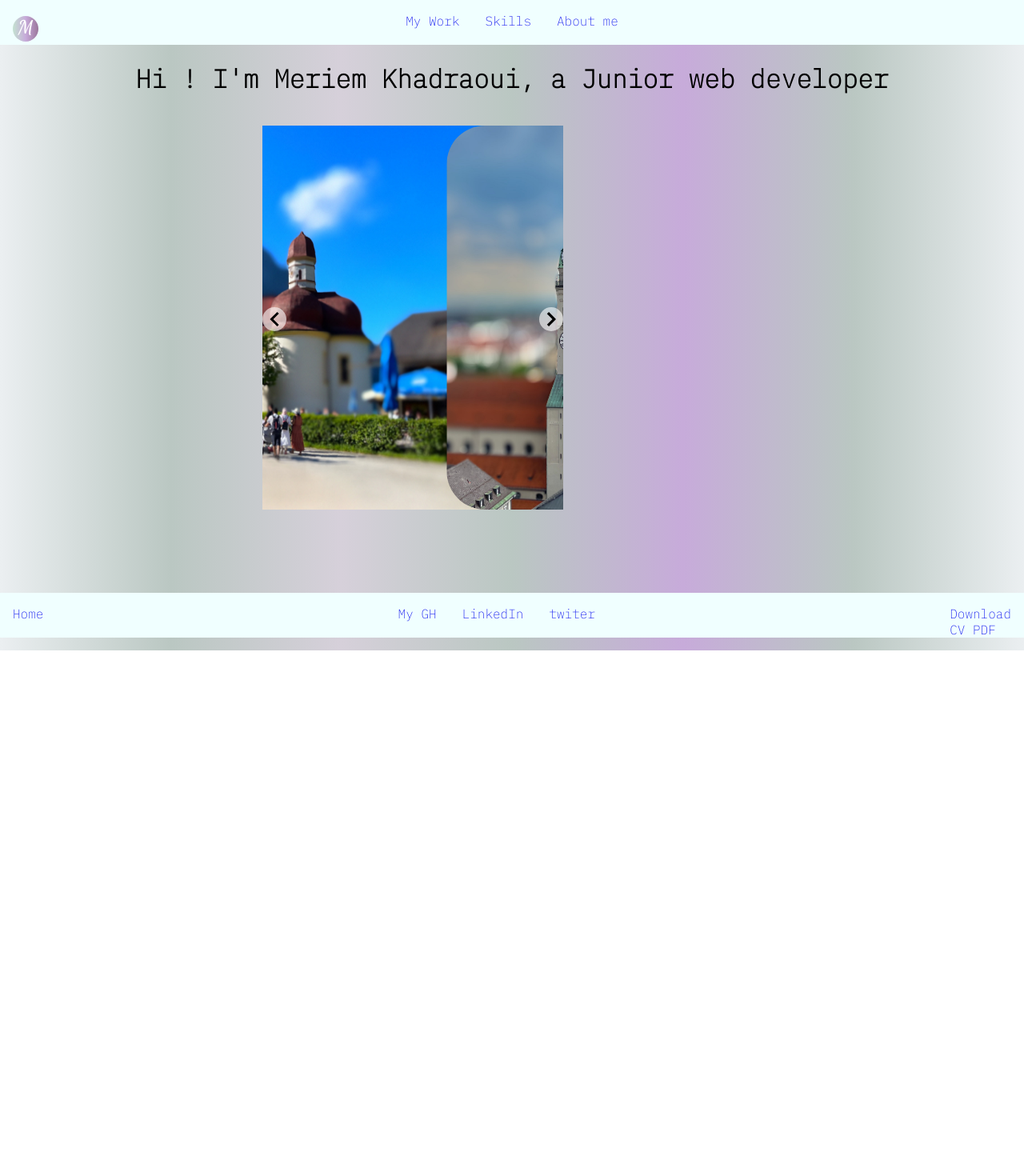
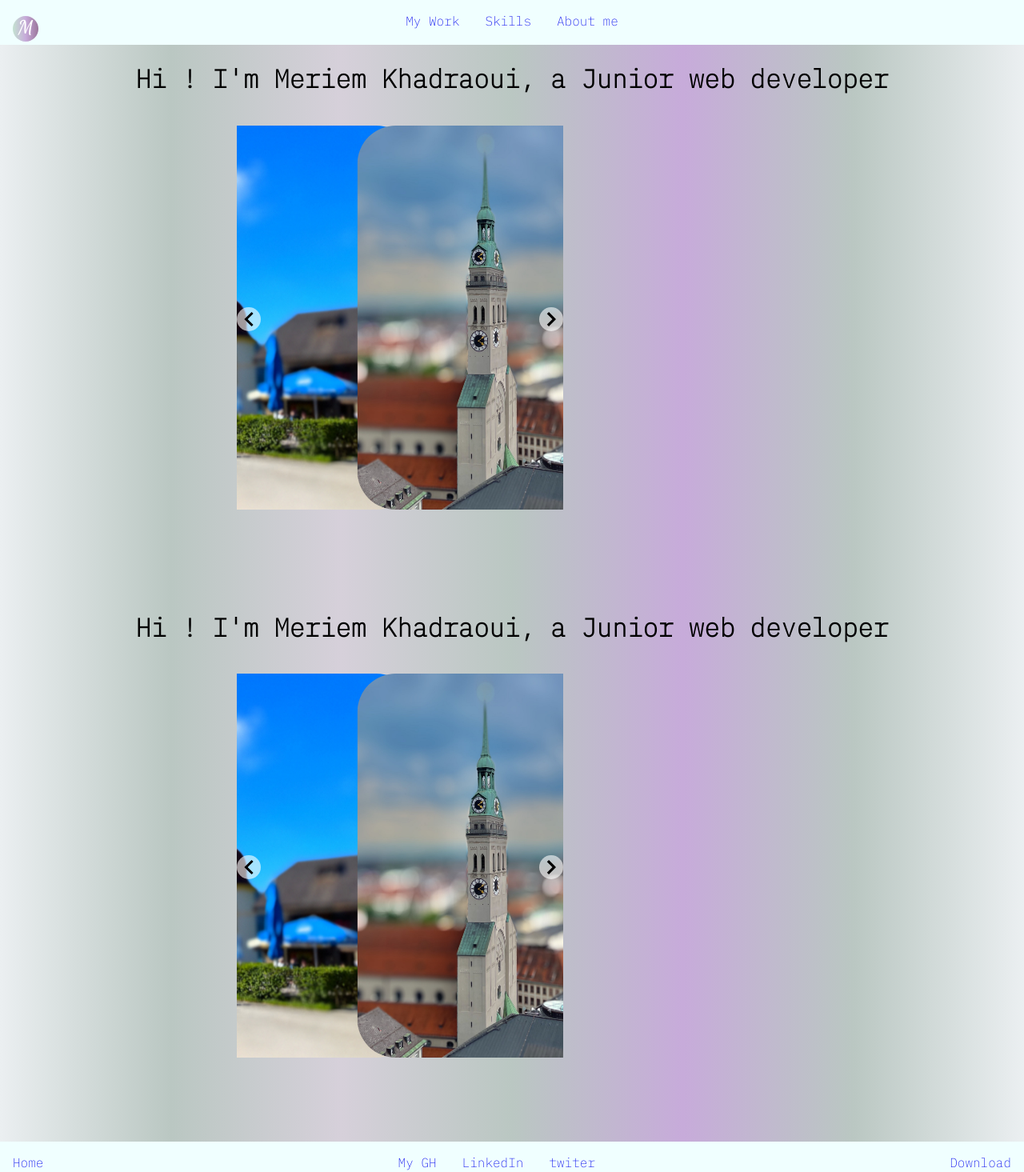
Before and after one commit to MerKhadraoui/portfolio-meriemKhad, a React (Create React App) app: page / in a window 1280 px wide. Shown: the top 1465 px of the page at 80% size. Before the commit the page ends 813 px from the top, so only its background shows below. Built offline with nearby package versions, Linux system fonts and the light colour scheme; the HTML template or start-up script is replaced by a standard one.

Commit message:
new portfolio

```diff
--- a/src/App.js
+++ b/src/App.js
@@ -32,7 +32,7 @@ function App() {
   return (
     <Router>
       <Menu />
-
+      <Home></Home>
       <Switch>
         <Route path="/" exact component={Home} />
 
--- a/src/sass/main.scss
+++ b/src/sass/main.scss
@@ -16,11 +16,7 @@ body {
     rgb(235, 239, 241)
   );
 }
-.about,
-.home,
-.skills {
-  height: 83vh;
-}
+
 .logo h1 {
   display: flex;
   justify-content: center;
@@ -46,7 +42,7 @@ body {
 }
 .img-slider {
   display: block;
-  margin-left: 2rem;
+
   padding-left: 20%;
   padding-right: 45%;
 }
@@ -118,3 +114,8 @@ li {
 a {
   text-decoration: none;
 }
+.about,
+.home,
+.skills {
+  height: 83vh;
+}
```
